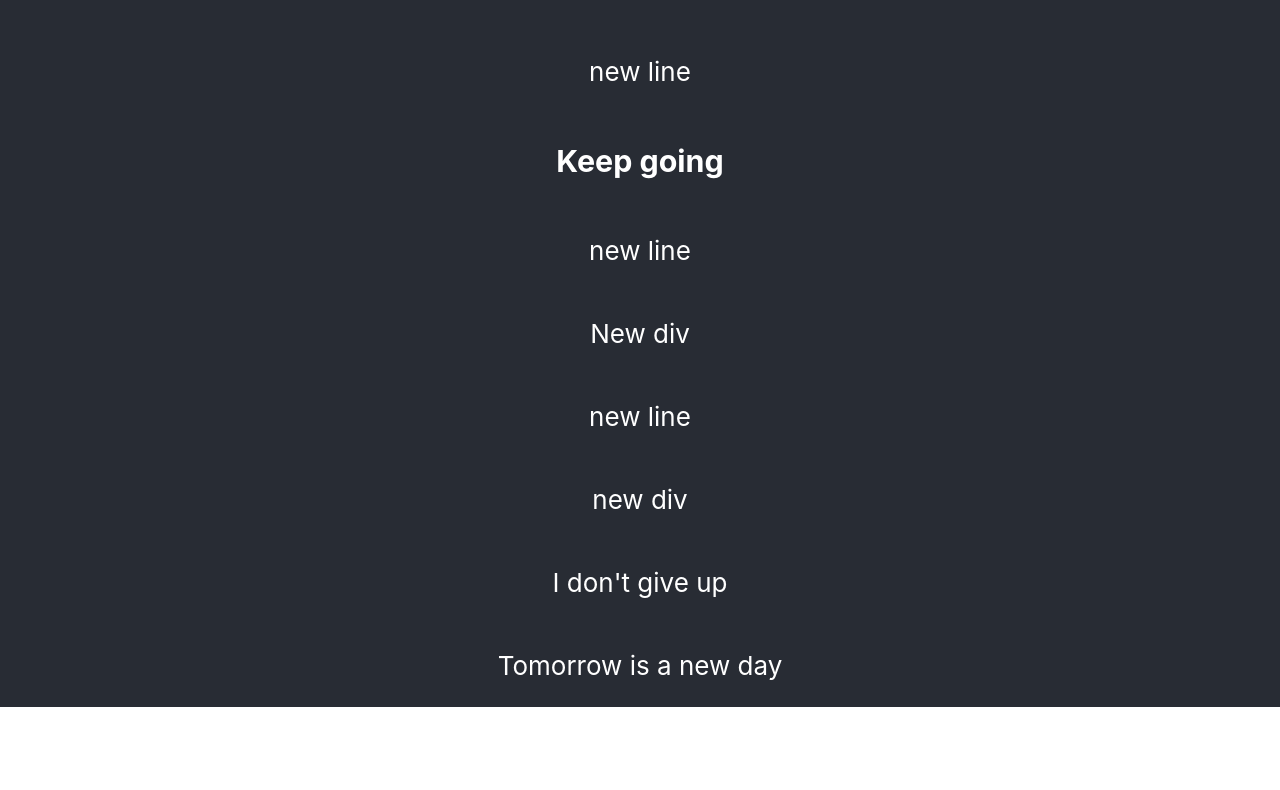
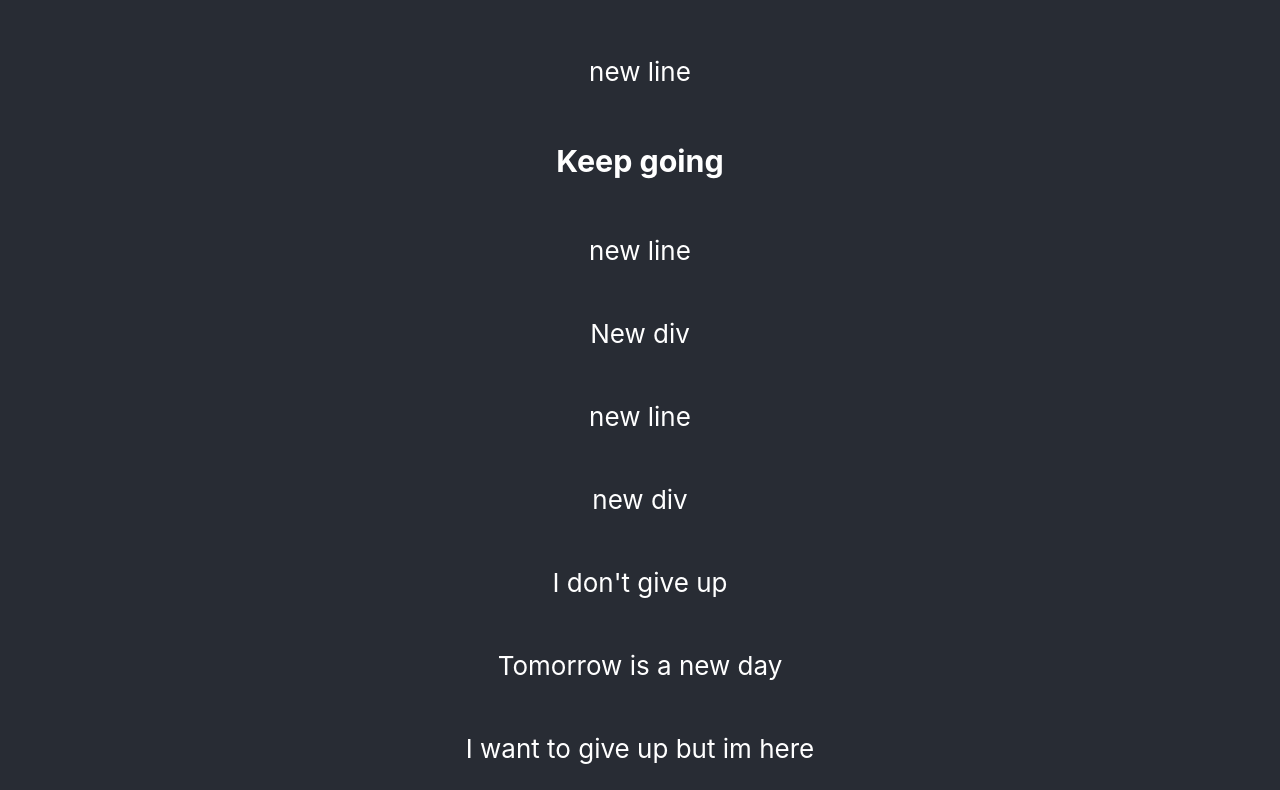
Before and after one commit to tyler-ray90/testing-05-18, a React (Create React App) app: page / in a window 1280 px wide. Shown: the part 1510-2300 px from the top of the page. Before the commit the page ends 2217 px from the top, so only its background shows below. Built offline with nearby package versions, Linux system fonts and the light colour scheme.

Commit message:
new commit

```diff
--- a/src/App.js
+++ b/src/App.js
@@ -36,6 +36,7 @@ function App() {
         <p>I don't give up
         </p>
         <p>Tomorrow is a new day</p>
+        <p>I want to give up but im here</p>
 
       </header>
     </div>
```
